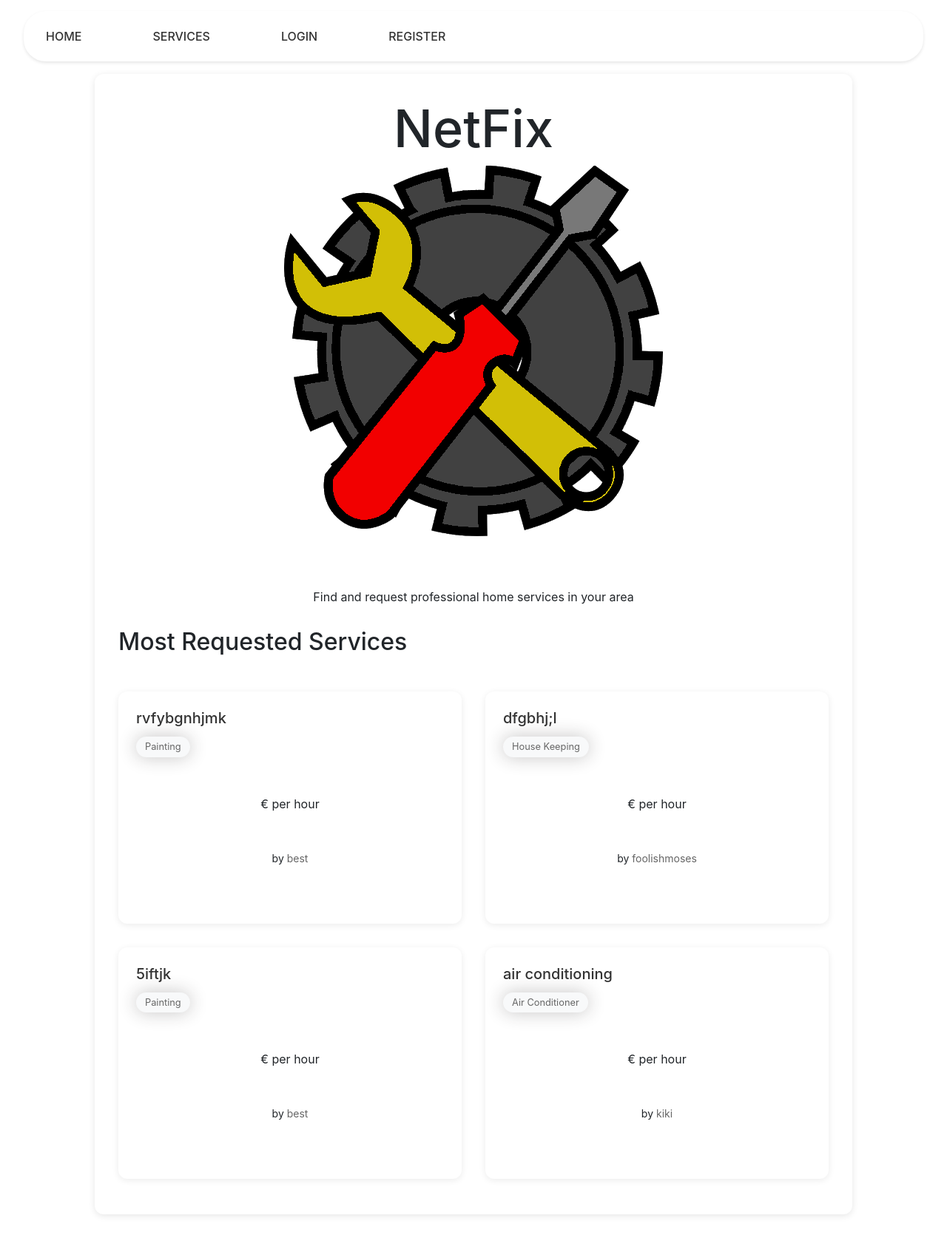
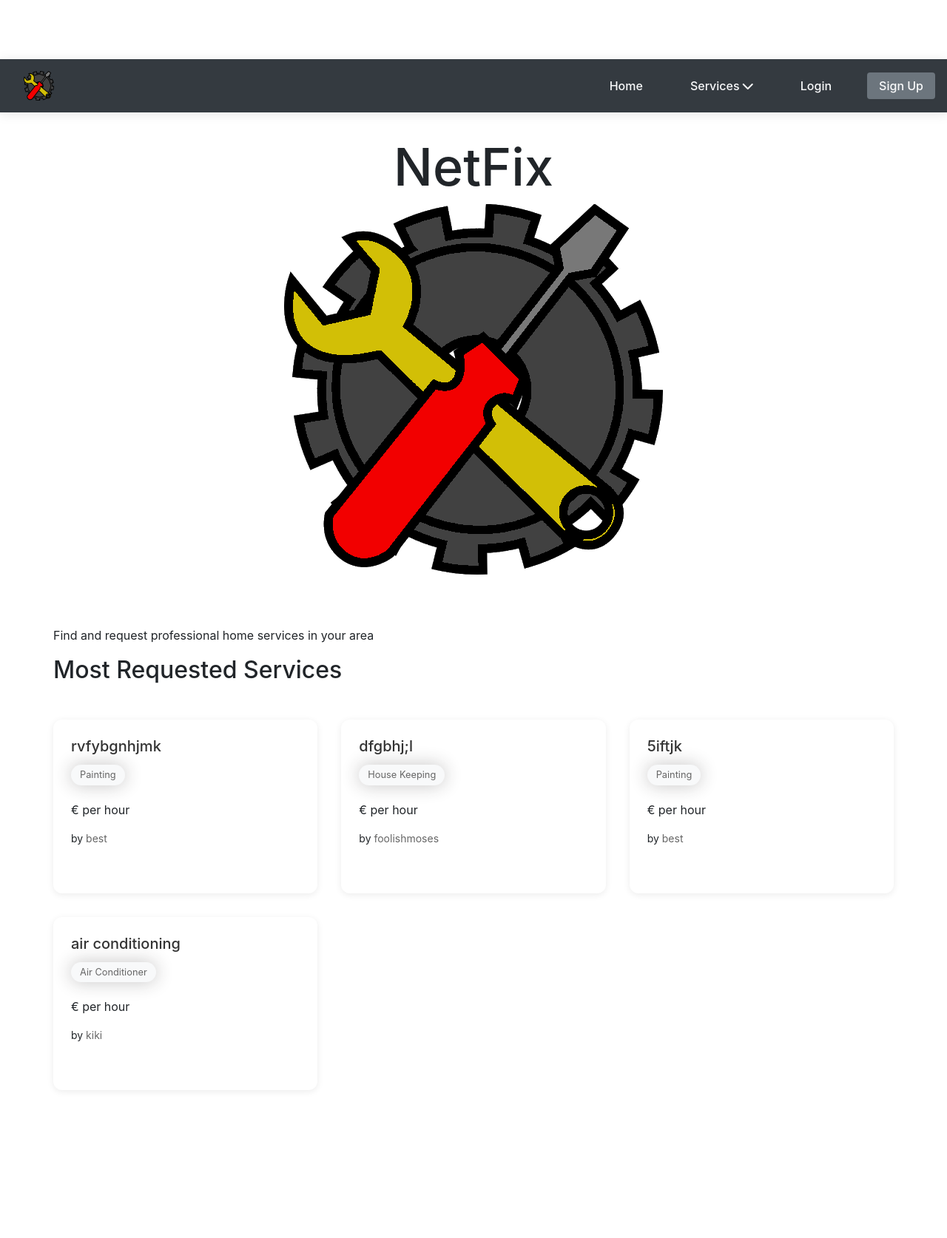
Before and after one commit to oumaoumag/netfix-service-platform, a Django app: page / in a window 1280 px wide. Shown: the whole page at 74% size. After the commit the page ends 1408 px from the top, so only its background shows below. Run offline with Django 3.2, Linux system fonts and the light colour scheme; data comes from the database, SQL or seed files in the repository; some libraries are stand-ins or nearby versions.

Commit message:
Add Modern color scheme using orange (#FF6B35), green (#4CAF50), and dark gray (#2D2D2D) Sticky navbar that remains fixed at top during scrolling Improved dropdown menus with chevron indicators Consistent button styling with hover effects Better spacing and hierarchy Card hover animations Enhanced form styling Responsive padding for content Better visual hierarchy with shadows and contrast Font Awesome icons integration

```diff
--- a/main/templates/main/base.html
+++ b/main/templates/main/base.html
@@ -8,16 +8,17 @@
       href="{% static 'css/style.css' %}"
     />
     <link href="https://stackpath.bootstrapcdn.com/bootstrap/4.5.2/css/bootstrap.min.css" rel="stylesheet">
+    <link rel="stylesheet" href="https://cdnjs.cloudflare.com/ajax/libs/font-awesome/6.0.0/css/all.min.css">
     <meta charset="UTF-8" />
     <meta http-equiv="X-UA-Compatible" content="IE=edge" />
     <meta name="viewport" content="width=device-width, initial-scale=1.0" />
-    <title>{% block title %}Title{% endblock %}</title>
+    <title>{% block title %}NetFix{% endblock %}</title>
   </head>
   <body>
     {% include 'main/navbar.html' %}
     <!-- places the content of navbar.html here -->
-    <div class='content'>
+    <main class="main-content">
       {% block content %} replace me {% endblock %}
-    </div>
+    </main>
   </body>
 </html>
--- a/main/templates/main/navbar.html
+++ b/main/templates/main/navbar.html
@@ -1,8 +1,12 @@
 <nav class="navbar">
+    <a href="/" class="logo">
+        <img src="/static/css/logo.png" alt="NetFix Logo" height="40">
+    </a>
+
     <ul>
         <li><a href="/">Home</a></li>
-        <li>
-            <a href="/services/">Services</a>
+        <li class="dropdown">
+            <a href="/services/">Services <i class="fas fa-chevron-down"></i></a>
             <ul>
                 <li><a href="/services/air-conditioner">Air Conditioner</a></li>
                 <li><a href="/services/carpentry">Carpentry</a></li>
@@ -24,10 +28,11 @@
     {% endif %}
 
         {% if user.is_authenticated %}
+    <li><a href="{% url 'users:profile' %}">Profile</a></li>
     <li><a href="{% url 'main:logout' %}">Logout</a></li>
 {% else %}
     <li><a href="{% url 'users:login_user' %}">Login</a></li>
-    <li><a href="/register/">Register</a></li>
+    <li><a href="/register/" class="button button-secondary">Sign Up</a></li>
 {% endif %}
 
     </ul>
--- a/static/css/style.css
+++ b/static/css/style.css
@@ -1,10 +1,18 @@
+:root {
+    --primary: #FF6B35;    /* Orange */
+    --secondary: #4CAF50;  /* Green */
+    --dark: #2D2D2D;       /* Dark gray/black */
+    --light: #F5F5F5;
+    --background: #FFFFFF;
+}
+
 body {
-  background: #f5f5f5;
+  background: var(--light);
+  color: var(--dark);
   font-family: 'Inter', sans-serif;
-  color: #333;
   line-height: 1.6;
-  padding: 0;
   margin: 0;
+  padding-top: 80px; /* Offset for sticky navbar */
 }
 
 a {
@@ -102,84 +110,56 @@
 
 .navbar {
   position: sticky;
-  top: 15px;
-  box-shadow: inset 1px -1px 10px rgb(116, 116, 116);
-  border: 2px solid white;
-  border-radius: 30px;
-  animation: slide-in 1s ease-out;
-  background-color: #ffffff;
-  width: 95%;
-  margin: 0 auto;
-  margin-bottom: 30px;
+  top: 0;
+  background: var(--dark);
   padding: 1rem 2rem;
-  box-shadow: 0 2px 4px rgba(0, 0, 0, 0.1);
+  box-shadow: 0 2px 15px rgba(0,0,0,0.1);
+  z-index: 1000;
+  display: flex;
+  justify-content: space-between;
+  align-items: center;
 }
 
 .navbar ul {
-  position: relative;
   display: flex;
-  flex: 1 1 auto;
+  gap: 2rem;
   margin: 0;
   padding: 0;
-  list-style-type: none;
-  align-items: center;
-  gap: 2rem;
-}
-.navbar ul li:not(:last-child) {
-  margin-right: 40px;
-}
-.navbar ul li {
-  border: 2px solid transparent;
-  border-radius: 5px;
-  padding: 10px;
-  transition: background 0.2s;
-}
-.navbar ul li a {
-  color: #333;
-  text-decoration: none;
-  text-transform: uppercase;
-  transition: color 0.2s;
-  font-weight: 500;
-}
-.navbar ul li a:hover {
-  color: #ee5e4b;
-}
-.navbar ul li ul {
-  visibility: hidden;
-  opacity: 0;
-  position: absolute;
-  display: block;
-  margin: 12px -12px;
-  padding: 0;
-  background: #ffa91b;
-  border: 2px solid #f7c833;
-  border-right: 2px solid #f89329;
-  border-bottom: 2px solid #f89329;
-  border-radius: 5px;
-  transition: opacity 0.2s, visibility 0.2s;
-}
-.navbar ul li ul li {
-  margin: -2px 0 0 -2px;
-  width: calc(100% - 20px);
-  line-height: 1.7;
+  list-style: none;
 }
 
-.navbar ul li:hover {
-  background: #ec4138;
-  border: 2px solid #f05749;
-  border-right: 2px solid #e02a21;
-  border-bottom: 2px solid #e02a21;
+.navbar a {
+  color: var(--light);
+  text-decoration: none;
+  font-weight: 500;
+  transition: color 0.3s ease;
+  padding: 0.5rem 1rem;
+  border-radius: 4px;
 }
-.navbar ul li:hover a {
-  color: #f9f8fd;
+
+.navbar a:hover {
+  color: var(--primary);
+  background: rgba(255,255,255,0.1);
 }
-.navbar ul li:hover ul {
-  visibility: visible;
-  opacity: 1;
-  box-shadow: 0px 3px 5px 2px #ebecf1;
+
+/* Dropdown menu styling */
+.navbar ul ul {
+  display: none;
+  position: absolute;
+  top: 100%;
+  left: 0;
+  background: var(--dark);
+  padding: 1rem;
+  border-radius: 0 0 8px 8px;
+  box-shadow: 0 4px 6px rgba(0,0,0,0.1);
 }
-.navbar ul li:hover ul li a {
-  color: #f9f8fd;
+
+.navbar li:hover > ul {
+  display: block;
+}
+
+.navbar ul ul li {
+  margin: 0.5rem 0;
 }
 
 .last_navbar {
@@ -360,38 +333,41 @@
 
 /* Service cards */
 .service-card {
-  background: #fff;
-  border-radius: 8px;
+  background: var(--background);
+  border-radius: 12px;
   padding: 1.5rem;
+  box-shadow: 0 2px 15px rgba(0,0,0,0.1);
+  transition: transform 0.3s ease;
   margin-bottom: 1.5rem;
-  box-shadow: 0 2px 4px rgba(0, 0, 0, 0.05);
-  transition: transform 0.2s;
 }
 
 .service-card:hover {
-  transform: translateY(-2px);
+  transform: translateY(-3px);
 }
 
 /* Buttons */
 .button {
-  display: inline-block;
-  padding: 0.75rem 1.5rem;
+  padding: 0.8rem 1.5rem;
   border-radius: 6px;
-  font-weight: 500;
-  text-decoration: none;
-  transition: all 0.3s;
+  font-weight: 600;
+  transition: all 0.3s ease;
+  border: none;
   cursor: pointer;
-  border: none;
 }
 
 .button-primary {
-  background: #ee5e4b;
-  color: #fff;
+  background: var(--primary);
+  color: white;
 }
 
 .button-primary:hover {
-  background: #e02a21;
+  background: #E55A2B;
   transform: translateY(-1px);
+}
+
+.button-secondary {
+  background: var(--secondary);
+  color: white;
 }
 
 /* Services List Page Styles */
@@ -733,3 +709,10 @@
         grid-template-columns: 1fr;
     }
 }
+
+/* General layout improvements */
+.main-content {
+    max-width: 1200px;
+    margin: 0 auto;
+    padding: 2rem;
+}
--- a/users/templates/users/register.html
+++ b/users/templates/users/register.html
@@ -19,7 +19,7 @@
         <div style="float: right; margin-right: 50px;" class="choice">
             <div class="img" id="customer">
                 <a href="/register/customer">
-                    <img src="/static/css/customer.png" alt="customer">
+                    <img src="/static/css/customer1.png" alt="customer">
                 </a>
             </div>
             <p>Customer</p>
```
Also changed, not shown: other parts of static/css/style.css (+11 -18 lines).
